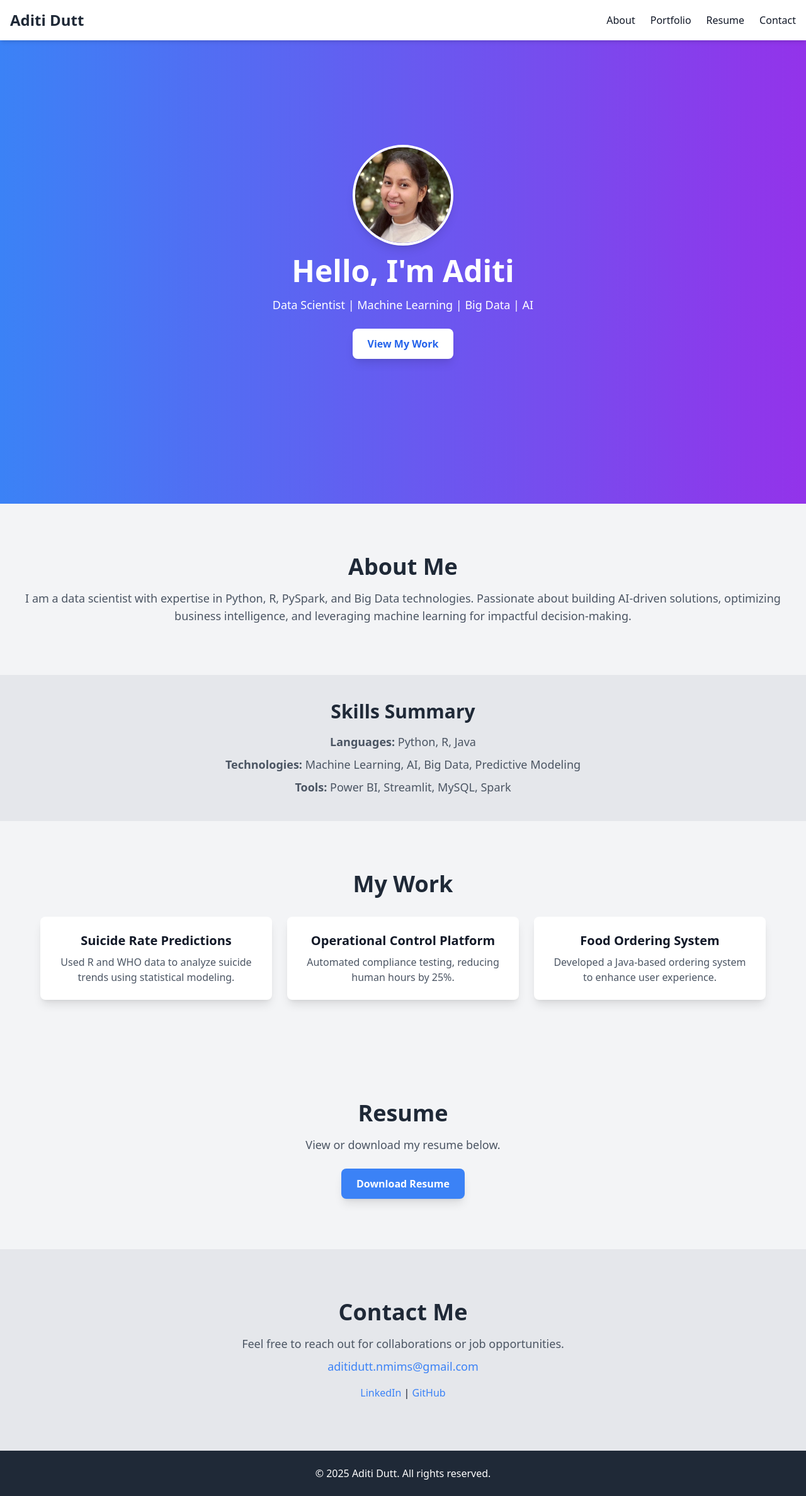
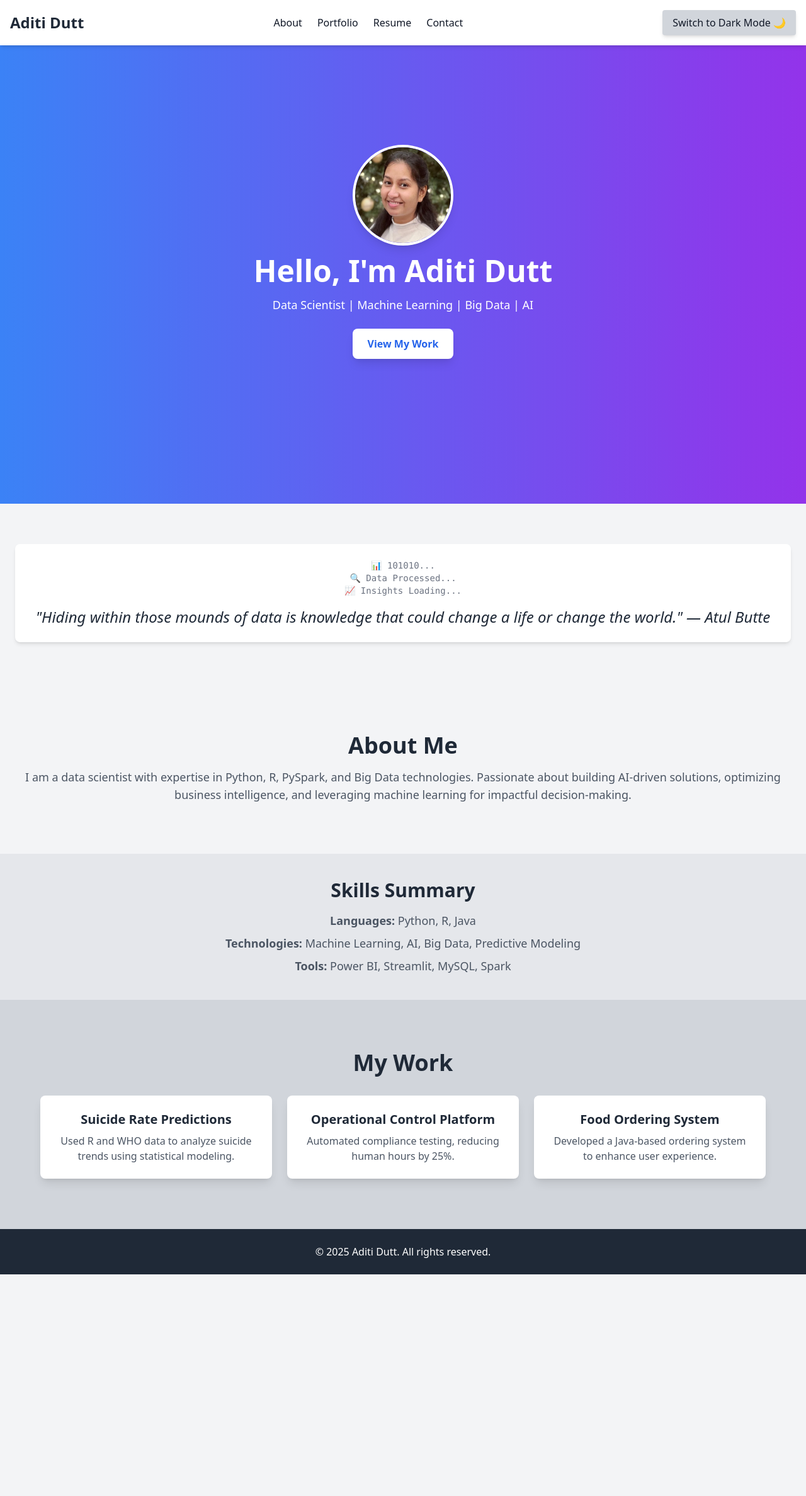
Before and after one commit to adidutt/adidutt.github.io, a plain HTML site: page index.html in a window 1280 px wide. Shown: the whole page at 63% size. After the commit the page ends 2024 px from the top, so only its background shows below. Drawn offline with nearby package versions, Linux system fonts and the light colour scheme.

Commit message:
Update index.html

```diff
--- a/index.html
+++ b/index.html
@@ -5,13 +5,67 @@
     <meta name="viewport" content="width=device-width, initial-scale=1.0">
     <title>Aditi Dutt - Portfolio</title>
     <script src="https://cdn.tailwindcss.com"></script>
+    <script>
+        // Dark Mode Toggle with Local Storage
+        function toggleDarkMode() {
+            const html = document.documentElement;
+            if (html.classList.contains("dark")) {
+                html.classList.remove("dark");
+                localStorage.setItem("theme", "light");
+            } else {
+                html.classList.add("dark");
+                localStorage.setItem("theme", "dark");
+            }
+            updateToggleButton();
+        }
+
+        function updateToggleButton() {
+            const button = document.getElementById("dark-mode-toggle");
+            if (document.documentElement.classList.contains("dark")) {
+                button.innerHTML = "Switch to Light Mode ☀️";
+            } else {
+                button.innerHTML = "Switch to Dark Mode 🌙";
+            }
+        }
+
+        // Apply stored theme on page load
+        document.addEventListener("DOMContentLoaded", function () {
+            if (localStorage.getItem("theme") === "dark") {
+                document.documentElement.classList.add("dark");
+            }
+            updateToggleButton();
+            typeQuote();
+        });
+
+        // Animated Data Scientist Quote
+        function typeQuote() {
+            const dataLines = ["📊 101010... ", "🔍 Data Processed... ", "📈 Insights Loading... "];
+            const quoteText = '"Hiding within those mounds of data is knowledge that could change a life or change the world." — Atul Butte';
+            let index = 0;
+            const dataElement = document.getElementById("data-lines");
+            const quoteElement = document.getElementById("quote");
+
+            function displayDataLines() {
+                if (index < dataLines.length) {
+                    dataElement.innerHTML += `<span class="font-mono text-sm text-gray-500 dark:text-gray-400 fade-in">${dataLines[index]}<br></span>`;
+                    index++;
+                    setTimeout(displayDataLines, 200);
+                } else {
+                    setTimeout(() => {
+                        quoteElement.innerHTML = `<span class="text-2xl italic font-light text-gray-800 dark:text-gray-100 fade-in">${quoteText}</span>`;
+                    }, 500);
+                }
+            }
+            displayDataLines();
+        }
+    </script>
 </head>
-<body class="bg-gray-100 text-gray-900">
+<body class="bg-gray-100 text-gray-900 dark:bg-gray-900 dark:text-gray-200 transition duration-300">
 
     <!-- Navbar -->
-    <header class="bg-white shadow-md fixed top-0 left-0 w-full z-10">
+    <header class="bg-white dark:bg-gray-800 shadow-md fixed top-0 left-0 w-full z-10">
         <div class="container mx-auto flex justify-between items-center p-4">
-            <h1 class="text-2xl font-bold text-gray-800">Aditi Dutt</h1>
+            <h1 class="text-2xl font-bold text-gray-800 dark:text-white">Aditi Dutt</h1>
             <nav>
                 <ul class="flex space-x-6">
                     <li><a href="#about" class="hover:text-blue-500">About</a></li>
@@ -20,72 +74,93 @@
                     <li><a href="#contact" class="hover:text-blue-500">Contact</a></li>
                 </ul>
             </nav>
+            <button id="dark-mode-toggle" onclick="toggleDarkMode()" class="ml-4 px-4 py-2 bg-gray-300 dark:bg-gray-600 rounded shadow-md hover:bg-gray-400 dark:hover:bg-gray-500 transition duration-300">
+                Toggle Dark Mode 🌙
+            </button>
         </div>
     </header>
 
-    <!-- Hero Section -->
+    <!-- Hero Section with Typewriter Effect -->
     <section class="h-screen flex flex-col justify-center items-center text-center bg-gradient-to-r from-blue-500 to-purple-600 text-white">
         <img src="./img/Aditi%20Headshot.jpeg" alt="Aditi Dutt" class="w-40 h-40 rounded-full border-4 border-white shadow-lg mb-4">
-        <h2 class="text-5xl font-bold">Hello, I'm Aditi</h2>
+        <h2 class="text-5xl font-bold">Hello, I'm <span id="typewriter"></span></h2>
         <p class="text-lg mt-4">Data Scientist | Machine Learning | Big Data | AI</p>
         <a href="#portfolio" class="mt-6 px-6 py-3 bg-white text-blue-600 font-semibold rounded-lg shadow-lg hover:bg-gray-200 transition duration-300">View My Work</a>
     </section>
 
+    <!-- Animated Data Science Quote Section -->
+    <section class="container mx-auto py-16 px-6 text-center fade-in">
+        <div class="bg-white dark:bg-gray-800 p-6 rounded-lg shadow-md">
+            <div id="data-lines" class="text-sm text-gray-500 dark:text-gray-400"></div>
+            <div id="quote" class="text-2xl italic font-light text-gray-800 dark:text-gray-100 mt-4"></div>
+        </div>
+    </section>
+
     <!-- About Section -->
     <section id="about" class="container mx-auto py-20 px-6 text-center">
-        <h2 class="text-4xl font-bold text-gray-800">About Me</h2>
-        <p class="mt-4 text-lg text-gray-600">I am a data scientist with expertise in Python, R, PySpark, and Big Data technologies. Passionate about building AI-driven solutions, optimizing business intelligence, and leveraging machine learning for impactful decision-making.</p>
+        <h2 class="text-4xl font-bold text-gray-800 dark:text-gray-300">About Me</h2>
+        <p class="mt-4 text-lg text-gray-600 dark:text-gray-400">I am a data scientist with expertise in Python, R, PySpark, and Big Data technologies. Passionate about building AI-driven solutions, optimizing business intelligence, and leveraging machine learning for impactful decision-making.</p>
     </section>
 
     <!-- Skills Summary -->
-    <section class="bg-gray-200 py-10 px-6 text-center">
-        <h2 class="text-3xl font-bold text-gray-800">Skills Summary</h2>
-        <p class="mt-4 text-lg text-gray-600"><strong>Languages:</strong> Python, R, Java</p>
-        <p class="mt-2 text-lg text-gray-600"><strong>Technologies:</strong> Machine Learning, AI, Big Data, Predictive Modeling</p>
-        <p class="mt-2 text-lg text-gray-600"><strong>Tools:</strong> Power BI, Streamlit, MySQL, Spark</p>
+    <section class="bg-gray-200 dark:bg-gray-800 py-10 px-6 text-center">
+        <h2 class="text-3xl font-bold text-gray-800 dark:text-gray-300">Skills Summary</h2>
+        <p class="mt-4 text-lg text-gray-600 dark:text-gray-400"><strong>Languages:</strong> Python, R, Java</p>
+        <p class="mt-2 text-lg text-gray-600 dark:text-gray-400"><strong>Technologies:</strong> Machine Learning, AI, Big Data, Predictive Modeling</p>
+        <p class="mt-2 text-lg text-gray-600 dark:text-gray-400"><strong>Tools:</strong> Power BI, Streamlit, MySQL, Spark</p>
     </section>
 
     <!-- Portfolio Section -->
-    <section id="portfolio" class="py-20 px-6 text-center">
-        <h2 class="text-4xl font-bold text-gray-800">My Work</h2>
+    <section id="portfolio" class="bg-gray-300 dark:bg-gray-700 py-20 px-6 text-center">
+        <h2 class="text-4xl font-bold text-gray-800 dark:text-gray-300">My Work</h2>
         <div class="mt-8 grid grid-cols-1 sm:grid-cols-2 md:grid-cols-3 gap-6 max-w-6xl mx-auto">
-            <div class="bg-white p-6 rounded-lg shadow-lg">
-                <h3 class="text-xl font-semibold">Suicide Rate Predictions</h3>
-                <p class="mt-2 text-gray-600">Used R and WHO data to analyze suicide trends using statistical modeling.</p>
+            <div class="bg-white dark:bg-gray-800 p-6 rounded-lg shadow-lg hover:scale-105 transition duration-300">
+                <h3 class="text-xl font-semibold text-gray-800 dark:text-white">Suicide Rate Predictions</h3>
+                <p class="mt-2 text-gray-600 dark:text-gray-300">Used R and WHO data to analyze suicide trends using statistical modeling.</p>
             </div>
-            <div class="bg-white p-6 rounded-lg shadow-lg">
-                <h3 class="text-xl font-semibold">Operational Control Platform</h3>
-                <p class="mt-2 text-gray-600">Automated compliance testing, reducing human hours by 25%.</p>
+            <div class="bg-white dark:bg-gray-800 p-6 rounded-lg shadow-lg hover:scale-105 transition duration-300">
+                <h3 class="text-xl font-semibold text-gray-800 dark:text-white">Operational Control Platform</h3>
+                <p class="mt-2 text-gray-600 dark:text-gray-300">Automated compliance testing, reducing human hours by 25%.</p>
             </div>
-            <div class="bg-white p-6 rounded-lg shadow-lg">
-                <h3 class="text-xl font-semibold">Food Ordering System</h3>
-                <p class="mt-2 text-gray-600">Developed a Java-based ordering system to enhance user experience.</p>
+            <div class="bg-white dark:bg-gray-800 p-6 rounded-lg shadow-lg hover:scale-105 transition duration-300">
+                <h3 class="text-xl font-semibold text-gray-800 dark:text-white">Food Ordering System</h3>
+                <p class="mt-2 text-gray-600 dark:text-gray-300">Developed a Java-based ordering system to enhance user experience.</p>
             </div>
-        </div>
-    </section>
-
-    <!-- Resume Section -->
-    <section id="resume" class="container mx-auto py-20 px-6 text-center">
-        <h2 class="text-4xl font-bold text-gray-800">Resume</h2>
-        <p class="mt-4 text-lg text-gray-600">View or download my resume below.</p>
-        <a href="your-resume.pdf" class="mt-6 inline-block px-6 py-3 bg-blue-500 text-white font-semibold rounded-lg shadow-lg hover:bg-blue-600 transition duration-300">Download Resume</a>
-    </section>
-
-    <!-- Contact Section -->
-    <section id="contact" class="bg-gray-200 py-20 px-6 text-center">
-        <h2 class="text-4xl font-bold text-gray-800">Contact Me</h2>
-        <p class="mt-4 text-lg text-gray-600">Feel free to reach out for collaborations or job opportunities.</p>
-        <p class="mt-2 text-lg"><a href="mailto:aditidutt.nmims@gmail.com" class="text-blue-500">aditidutt.nmims@gmail.com</a></p>
-        <div class="mt-4">
-            <a href="https://linkedin.com/in/yourprofile" class="text-blue-500 hover:text-blue-700">LinkedIn</a> |
-            <a href="https://github.com/yourgithub" class="text-blue-500 hover:text-blue-700">GitHub</a>
         </div>
     </section>
 
     <!-- Footer -->
     <footer class="bg-gray-800 text-white text-center py-6">
-        <p>&copy; 2025 Aditi Dutt. All rights reserved.</p>
+        <p>© 2025 Aditi Dutt. All rights reserved.</p>
     </footer>
 
+    <!-- Typewriter Effect Script -->
+    <script>
+        const text = "Aditi Dutt";
+        let index = 0;
+        function typeWriter() {
+            if (index < text.length) {
+                document.getElementById("typewriter").innerHTML += text.charAt(index);
+                index++;
+                setTimeout(typeWriter, 150);
+            }
+        }
+        window.onload = typeWriter;
+    </script>
+
+    <!-- Fade-in Animation -->
+    <style>
+        .fade-in {
+            opacity: 0;
+            transform: translateY(10px);
+            animation: fadeIn 1.5s forwards;
+        }
+        @keyframes fadeIn {
+            to {
+                opacity: 1;
+                transform: translateY(0);
+            }
+        }
+    </style>
 </body>
 </html>
```
